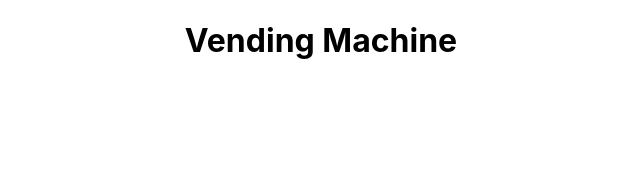
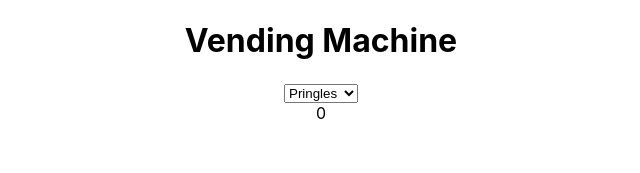
Before and after one commit to yashwanth-git/test-driven-development, a React (Create React App) app: page / in a window 1280 px wide. Shown: the top 173 px of the page, without its empty margins (319-959 px from the left). Built offline with nearby package versions, Linux system fonts and the light colour scheme.

Commit message:
adds basic component setup with select

```diff
--- a/src/App.tsx
+++ b/src/App.tsx
@@ -1,11 +1,49 @@
+import { useState } from 'react';
 import './App.css';
 
 function App() {
+  const vendingOptions: { id: string; name: string; cost: number }[] = [
+    {
+      id: 'Pringles',
+      name: 'Pringles',
+      cost: 1.25,
+    },
+    {
+      id: 'Snickers',
+      name: 'Snickers',
+      cost: 1,
+    },
+    {
+      id: 'Gems',
+      name: 'Gems',
+      cost: 0.75,
+    },
+  ];
+  const [amoutToBePaid, setAmountToBePaid] = useState(Number);
+
+  const changeHandler = (e: { target: { value: string } }) => {
+    let selectedItem = vendingOptions.filter((v) => v.name === e.target.value);
+    setAmountToBePaid(selectedItem[0].cost);
+  };
   return (
     <div className="App">
       <header className="Header">
         <h1>Vending Machine</h1>
       </header>
+      <div className="selector">
+        <select
+          name="vending-machine"
+          id="vending-machine"
+          onChange={changeHandler}
+        >
+          {vendingOptions.map((opt) => (
+            <option value={opt.name} key={opt.id}>
+              {opt.name}
+            </option>
+          ))}
+        </select>
+        <div>{amoutToBePaid}</div>
+      </div>
     </div>
   );
 }
```
Also changed, not shown: 1 other file (tests, documents, lock files or other folders).
